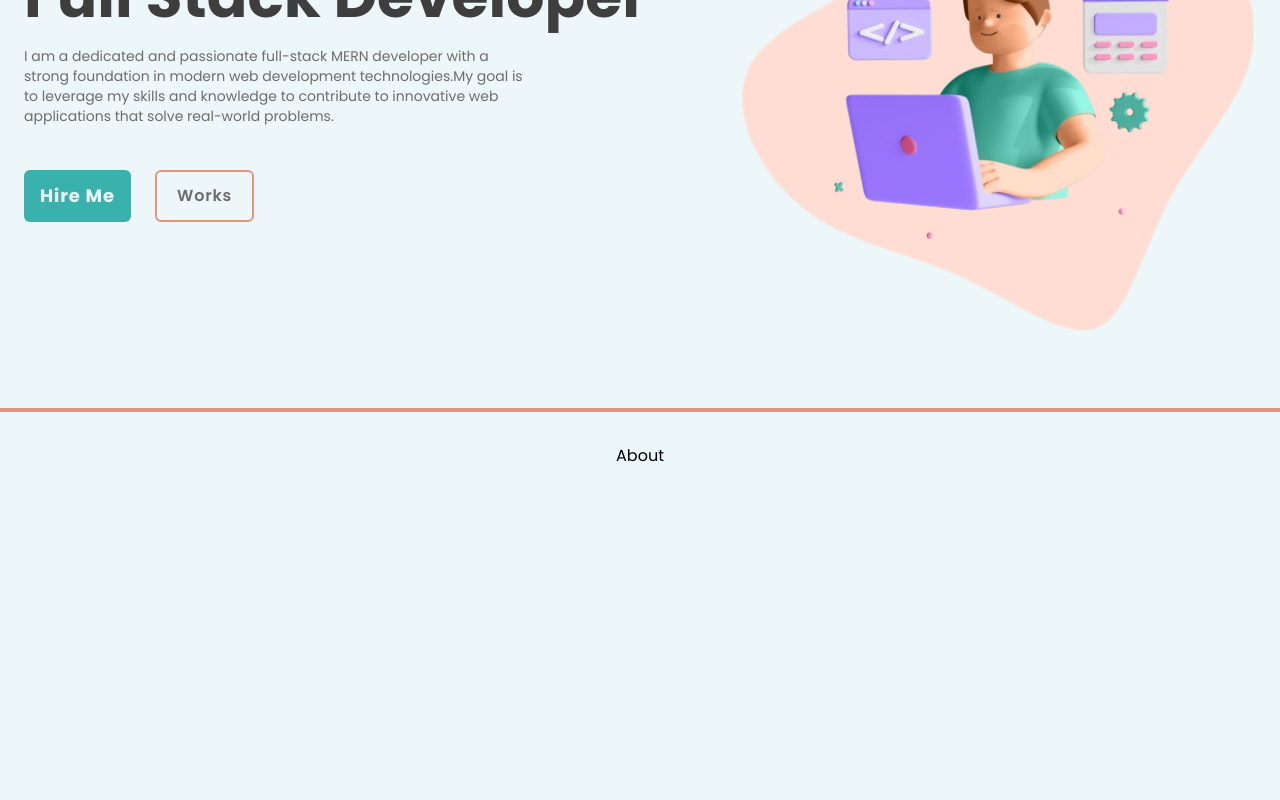
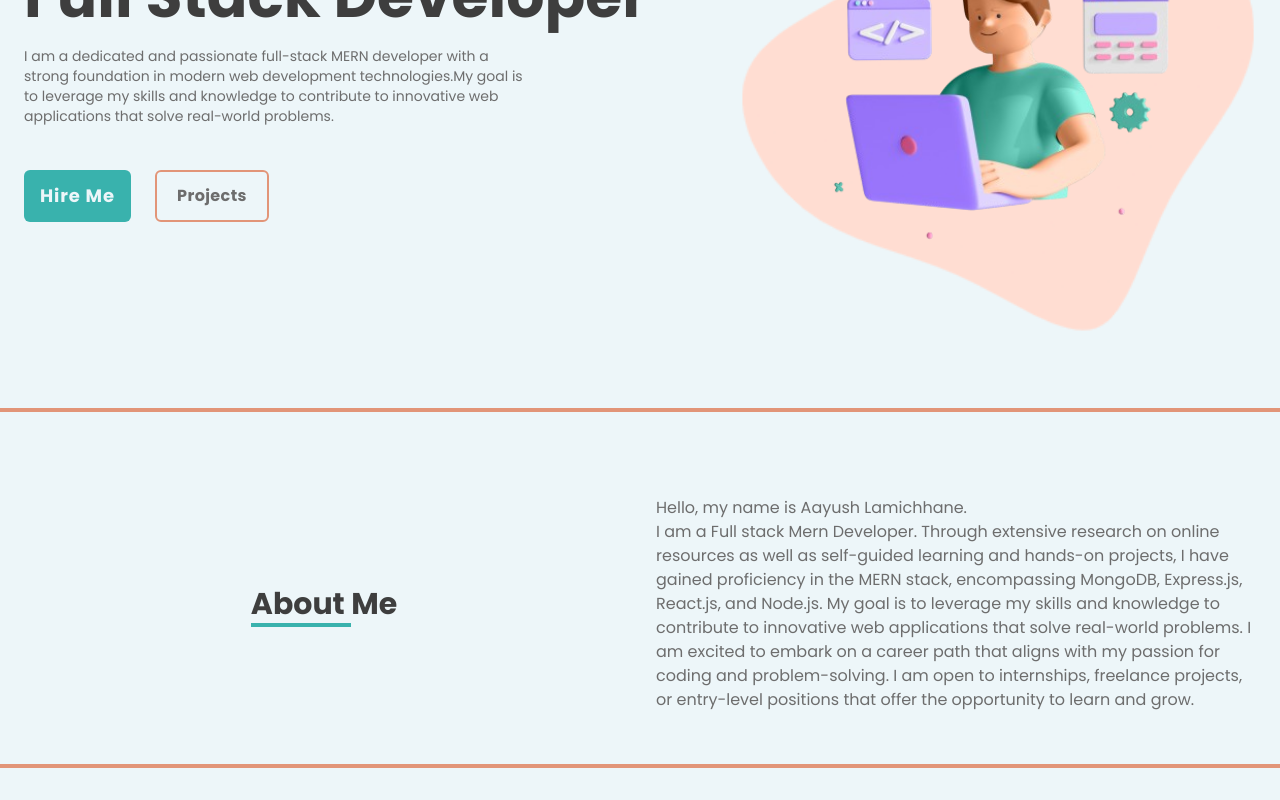
Before and after one commit to AaaayushXD/Portfolio-aayush, a React (Vite) app in the folder frontend/: page / in a window 1280 px wide. Shown: the part 348-1148 px from the top of the page. Before the commit the page ends 816 px from the top, so only its background shows below. Built offline with nearby package versions, Linux system fonts and the light colour scheme.

Commit message:
about section almost done

```diff
--- a/frontend/src/Components/About.tsx
+++ b/frontend/src/Components/About.tsx
@@ -1,16 +1,32 @@
-
 export const About: React.FC = () => {
   return (
     <>
-      <div className="flex flex-col items-center justify-center w-full h-full">
-        <div className="max-w-[1700px]">
-          <div>
-            <h2>About</h2>
-
+      <div className="flex flex-col items-center justify-center w-full h-full px-4 py-5">
+        <div className="max-w-[1700px] grid grid-cols-1 md:grid-cols-2 place-items-center py-8 px-2 gap-8">
+          <div className="relative">
+            <h2 className="text-3xl font-bold text-[var(--text-primary)] text-center">
+              About Me
+            </h2>
+            <div className="absolute border-b-4 border-[var(--primary-color)] w-[100px] left-0 bottom-[-5px] "></div>
           </div>
-          <div></div>
+          <div className="text-[var(--grey-text)] text-md">
+            <p>Hello, my name is Aayush Lamichhane.</p>
+            <p>
+              I am a Full stack Mern Developer. Through extensive research on
+              online resources as well as self-guided learning and hands-on
+              projects, I have gained proficiency in the MERN stack,
+              encompassing MongoDB, Express.js, React.js, and Node.js. My goal
+              is to leverage my skills and knowledge to contribute to innovative
+              web applications that solve real-world problems. I am excited to
+              embark on a career path that aligns with my passion for coding and
+              problem-solving. I am open to internships, freelance projects, or
+              entry-level positions that offer the opportunity to learn and
+              grow.
+            </p>
+          </div>
         </div>
       </div>
+      <div className="border-2 border-[var(--navbar-color)] mb-8"></div>
     </>
   );
 };
--- a/frontend/src/Components/LandingPage.tsx
+++ b/frontend/src/Components/LandingPage.tsx
@@ -26,8 +26,8 @@ const LandingPage = () => {
             </p>
             <div className="flex text-[var(--background-color)] gap-6 items-center  py-8">
               <HireMeButton />
-              <div className="h-[52px] border-2 border-[var(--navbar-color)] px-5 py-3 rounded-md hover:text-[var(--text-primary)] text-[var(--grey-text)] flex items-center gap-2  transition-[1s] cursor-pointer">
-                <p className="font-semibold tracking-wider ">Works</p>
+              <div className="h-[52px] border-2 border-[var(--navbar-color)] px-5 py-3 rounded-md hover:bg-[var(--hover-secondary-color)] text-[var(--grey-text)] flex items-center gap-2  transition-[1s] cursor-pointer hover:text-[--text-primary] ">
+                <p className="font-bold tracking-wide ">Projects</p>
               </div>
             </div>
           </div>
--- a/frontend/src/index.css
+++ b/frontend/src/index.css
@@ -16,6 +16,8 @@
     --hover-color: #006d77;
     --text-primary: #3e3e3e;
     --grey-text: #6d6d6d;
+    --hover-primary-color: #9ffffc;
+    --hover-secondary-color: #ffd9cc;
   }
 
   body {
```
Also changed, not shown: frontend/src/assets/blob-scatter-haikei.png (added).
